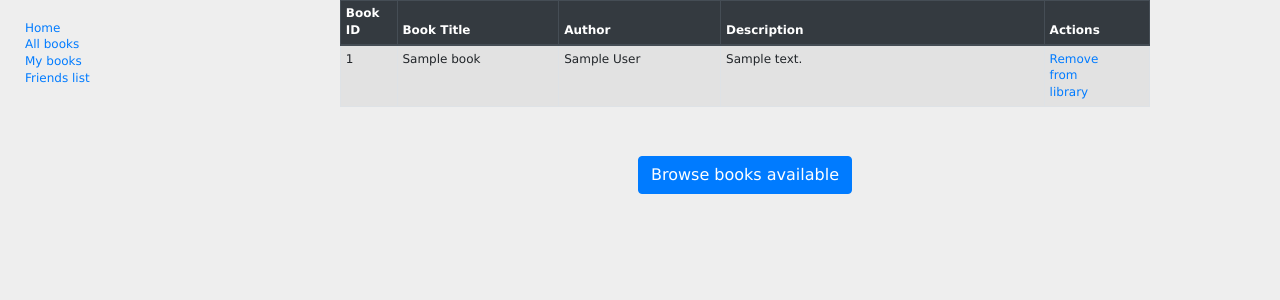
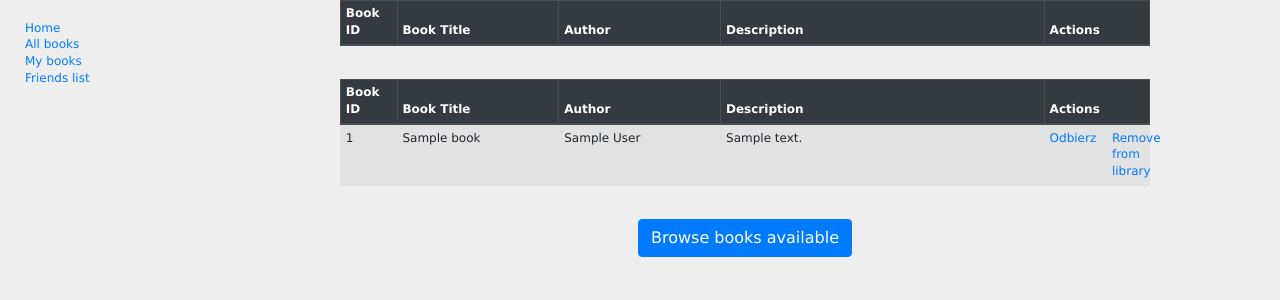
Before and after one commit to rszydlik/Wypozyczalnia, a Django app: page /catalog/show in a window 1280 px wide. Shown: the part 108-408 px from the top of the page. Run offline with Django 3.2, Linux system fonts and the light colour scheme; the first user in the database is signed in; tables that the repository leaves empty hold one stand-in row (Sample ...); lists and menus that the app fills with data are empty; some libraries are stand-ins or nearby versions.

Commit message:
functional update

```diff
--- a/templates/wypozyczalnia_app/show_library.html
+++ b/templates/wypozyczalnia_app/show_library.html
@@ -11,21 +11,52 @@
         </tr>
     </thead>
     <tbody>
-{% for book in object_list %}
+{% for library in object_list %}
+    {% if library.borrower == Null %}
     <tr>
-        <td>{{ book.id }}</td>
-        <td>{{ book.btitle }}</td>
-        <td>{{ book.bauthor }}</td>
-        <td>{{ book.bdescription }}</td>
+        <td>{{ library.book.id }}</td>
+        <td>{{ library.book.btitle }}</td>
+        <td>{{ library.book.bauthor }}</td>
+        <td>{{ library.book.bdescription }}</td>
         <td><div class="row">
-            <div class="col-6"><a href="/catalog/removefromlibrary/{{ book.id }}">Remove from library</a></div>
+            <div class="col-6"><a href="/catalog/lend/{{ library.id }}">Lend</a></div>
+            <div class="col-6"><a href="/catalog/removefromlibrary/{{ library.book.id }}">Remove from library</a></div>
         </div>
         </td>
     </tr>
+    {% endif %}
 {% endfor %}
     </tbody>
 </table>
 <br>
+<table class="table table-striped table-bordered table-sm">
+    <thead class="thead-dark">
+        <tr>
+            <th style="width: 7%">Book ID</th>
+            <th style="width: 20%">Book Title</th>
+            <th style="width: 20%">Author</th>
+            <th style="width: 40%">Description</th>
+            <th style="width: 13%">Actions</th>
+        </tr>
+    </thead>
+    <tbody>
+{% for library in object_list %}
+    {% if library.borrower != Null %}
+    <tr>
+        <td>{{ library.book.id }}</td>
+        <td>{{ library.book.btitle }}</td>
+        <td>{{ library.book.bauthor }}</td>
+        <td>{{ library.book.bdescription }}</td>
+        <td><div class="row">
+            <div class="col-6"><a href="/catalog/regain/{{ library.id }}">Odbierz</a></div>
+            <div class="col-6"><a href="/catalog/removefromlibrary/{{ library.book.id }}">Remove from library</a></div>
+        </div>
+        </td>
+    </tr>
+    {% endif %}
+{% endfor %}
+    </tbody>
+</table>
 <br>
 <div style="text-align: center;"><a href="/catalog/books" class="btn btn-primary">Browse books available</a></div>
 {% endblock %}
--- a/wypozyczalnia_app/models.py
+++ b/wypozyczalnia_app/models.py
@@ -16,11 +16,6 @@ class Book(models.Model):
         db_table = "books"
 
 
-class Library(models.Model):
-    book = models.ForeignKey(Book, on_delete=models.CASCADE)
-    owner = models.ForeignKey(User, on_delete=models.CASCADE)
-
-
 class Friend(models.Model):
     name = models.CharField(max_length=20, unique=True)
     email = models.EmailField(null=True)
@@ -29,3 +24,9 @@ class Friend(models.Model):
 
     def __str__(self):
         return self.name
+
+
+class Library(models.Model):
+    book = models.ForeignKey(Book, on_delete=models.CASCADE)
+    owner = models.ForeignKey(User, on_delete=models.CASCADE)
+    borrower = models.ForeignKey(Friend, on_delete=models.CASCADE, null=True)
--- a/wypozyczalnia_app/urls.py
+++ b/wypozyczalnia_app/urls.py
@@ -1,6 +1,7 @@
 from django.urls import path, include
 from wypozyczalnia_app import views
-from wypozyczalnia_app.views import AddUser, ListUsers, AddBookView, BookListView, UserBookView, FriendsList, FriendDetail, FriendCreate, FriendUpdate, FriendDelete, AllThingsView
+from wypozyczalnia_app.views import AddUser, ListUsers, AddBookView, BookListView, UserBookView, FriendsList, \
+    FriendDetail, FriendCreate, FriendUpdate, FriendDelete, AllThingsView, Lend
 
 urlpatterns = [
     path('', AllThingsView.as_view(), name='home'),
@@ -18,6 +19,8 @@ urlpatterns = [
     path('show', UserBookView.as_view(), name='show'),
     path('addtolibrary/<int:bookid>', views.addtouser),
     path('removefromlibrary/<int:bookid>', views.removefromuser),
+    path('lend/<int:pk>', Lend.as_view(), name='lend'),
+    path('regain/<int:libraryid>', views.regain),
     # friendlist
     path('friends/list/', FriendsList.as_view(), name='friend-list'),
     path('friends/detail/<int:pk>', FriendDetail.as_view(), name='friend-detail'),
--- a/wypozyczalnia_app/views.py
+++ b/wypozyczalnia_app/views.py
@@ -7,7 +7,7 @@ from django.views.generic import FormView, CreateView, ListView, DetailView, Upd
 import requests
 
 from Wypozyczalnia.local_settings import geoapi
-from wypozyczalnia_app.forms import BookForm, AddUserForm, ChangePasswordForm, Login, FriendForm
+from wypozyczalnia_app.forms import BookForm, AddUserForm, ChangePasswordForm, Login, FriendForm, LendForm
 from wypozyczalnia_app.models import Book, Friend, Library
 from django.contrib.auth.models import User
 
@@ -102,7 +102,7 @@ class UserBookView(ListView):
 
     def get_queryset(self):
         user = self.request.user
-        queryset = Book.objects.filter(owners=user)
+        queryset = Library.objects.filter(owner=user)
         return queryset
 
 
@@ -118,6 +118,26 @@ def removefromuser(request, bookid):
     book.owners.remove(request.user)
     book.save()
     return redirect('show')
+
+
+class Lend(UpdateView):
+    model = Library
+    form_class = LendForm
+    template_name = "wypozyczalnia_app/lend.html"
+    success_url = reverse_lazy('show')
+
+    def get_form_kwargs(self):
+        kwargs = super(Lend, self).get_form_kwargs()
+        kwargs.update({'user': self.request.user})
+        return kwargs
+
+
+def regain(request, libraryid):
+    library = Library.objects.get(id=libraryid)
+    library.borrower = None
+    library.save()
+    return redirect('show')
+
 
 
 # friends
```
Also changed, not shown: templates/wypozyczalnia_app/lend.html (added, +13 -0 lines), wypozyczalnia_app/forms.py (+15 -1 lines).
